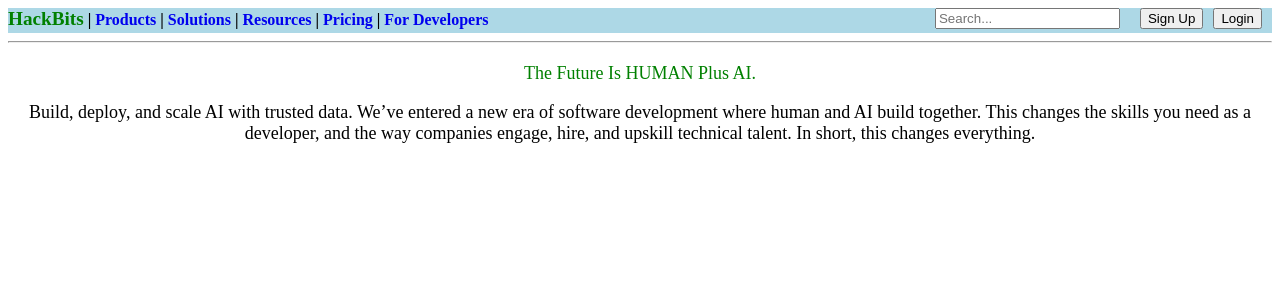
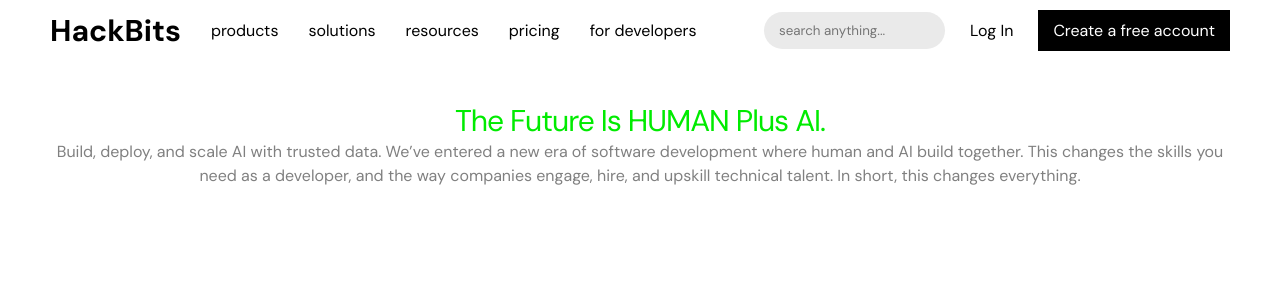
Before and after one commit to Hackbits/Flask_dev, a Flask app: page / in a window 1280 px wide. Shown: the top 300 px of the page. Run offline with Flask 3, Linux system fonts and the light colour scheme.

Commit message:
modify the design and structure and organized the files

```diff
--- /dev/null
+++ b/Project/static/gobal.css
@@ -0,0 +1,107 @@
+@import url("https://fonts.googleapis.com/css2?family=DM+Sans:ital,opsz,wght@0,9..40,100..1000;1,9..40,100..1000&display=swap");
+
+* {
+  margin: 0;
+  padding: 0;
+  box-sizing: border-box;
+  font-family: "DM Sans", sans-serif;
+}
+
+a {
+  text-decoration: none;
+}
+
+nav {
+  padding: 10px 50px;
+  display: flex;
+  display: flex;
+  align-items: center;
+  justify-content: space-between;
+}
+
+.nav__left {
+  display: flex;
+  align-items: center;
+  gap: 20px;
+}
+
+.nav__left .logo {
+  font-size: 30px;
+  font-weight: bold;
+  color: black;
+}
+.nav__links {
+  display: flex;
+  align-items: center;
+  gap: 10px;
+}
+
+.nav__links a {
+  color: black;
+  transition: all 0.3s ease-in-out;
+  padding: 5px 10px;
+  border-radius: 5px;
+}
+
+.nav__links a:hover {
+  background-color: rgb(0, 224, 0);
+  color: white;
+}
+
+.nav__right {
+  display: flex;
+  align-items: center;
+  gap: 10px;
+}
+
+.nav__right input {
+  padding: 10px 15px;
+  background-color: rgb(234, 234, 234);
+  border-radius: 30px;
+  border: none;
+  outline: none;
+}
+.nav__right .login {
+  padding: 10px 15px;
+  color: black;
+  transition: all 0.2s ease-in-out;
+  cursor: pointer;
+}
+
+.nav__right .login:hover {
+  background-color: rgba(0, 255, 0, 0.362);
+  color: rgb(0, 123, 0);
+}
+
+.nav__right .signup {
+  padding: 10px 15px;
+  background-color: black;
+  color: white;
+  cursor: pointer;
+  transition: all 0.2s ease-in-out;
+}
+
+.nav__right .signup:hover {
+  background-color: rgb(67, 67, 67);
+  color: rgb(255, 255, 255);
+}
+
+main {
+  padding: 40px 50px;
+}
+
+#content {
+  text-align: center;
+}
+
+#content h3 {
+  color: rgb(0, 235, 0);
+  font-size: 30px;
+  font-weight: 400;
+  letter-spacing: -1px;
+}
+
+#content p {
+  color: gray;
+  line-height: 1.5;
+}
--- /dev/null
+++ b/Project/templates/base.html
@@ -0,0 +1,29 @@
+<!DOCTYPE html>
+<html lang="en">
+  <head>
+    <meta charset="UTF-8" />
+    <meta name="viewport" content="width=device-width, initial-scale=1.0" />
+    <title>{% block title %}{% endblock %} | HackBits</title>
+    <link rel="stylesheet" href="/static/gobal.css" />
+  </head>
+  <body>
+    <nav>
+      <div class="nav__left">
+        <a href="/" class="logo">HackBits</a>
+        <div class="nav__links">
+          <a href="/products">products</a>
+          <a href="/solutions">solutions</a>
+          <a href="/resources">resources</a>
+          <a href="/pricing">pricing</a>
+          <a href="/for-developers">for developers</a>
+        </div>
+      </div>
+      <div class="nav__right">
+        <input type="text" placeholder="search anything..." />
+        <a href="/login" class="login">Log In</a>
+        <a href="/signup" class="signup">Create a free account</a>
+      </div>
+    </nav>
+    <main>{% block content %} {% endblock %}</main>
+  </body>
+</html>
--- a/Project/templates/index.html
+++ b/Project/templates/index.html
@@ -1,49 +1,12 @@
-<!DOCTYPE html>
-<html lang="en">
-<head>
-    <meta charset="UTF-8">
-    <meta name="viewport" content="width=device-width, initial-scale=1.0">
-    <title>{% block title %}HackBits{% endblock %}</title>
-    <style>
-        #navbar {
-            background-color: lightblue;
-            width: 100%;
-            height: 25px;
-            text-align: start;
-            font-weight: bold;
-        }
-        #search {
-            float: right;
-            margin-right: 20px;
-        }
-        #content {
-            text-align: center;
-            font-size: large;
-            margin: 20px;
-        }
-    </style>
-</head>
-<body>
-    <div id="navbar">
-        <nav>
-            <a href="/" style="font-size: larger; text-decoration: none; color: green;">HackBits</a> |
-            <a href="/products" style="text-decoration: none;">Products</a> |
-            <a href="/solutions" style="text-decoration: none;">Solutions</a> |
-            <a href="/resources" style="text-decoration: none;">Resources</a>  |
-            <a href="/pricing" style="text-decoration: none;">Pricing</a>  |
-            <a href="/for_developers" style="text-decoration: none;">For Developers</a>
-            <input onclick="location.href='/login'" type="button" value="Login" style="float: right; margin-right: 10px;">
-            <input onclick="location.href='/signup'" type="button" value="Sign Up" style="float: right; margin-right: 10px;">
-            <input type="text" name="search" id="search" placeholder="Search...">
-        </nav>
-    </div>
-    <hr>
-
-
-    {% block content %}
-    <div id="content">
-        <p style="color: green; font-size: large;">The Future Is HUMAN Plus AI.</p>
-        <p style="font-size: large;">Build, deploy, and scale AI with trusted data. We’ve entered a new era of software development where human and AI build together. This changes the skills you need as a developer, and the way companies engage, hire, and upskill technical talent. In short, this changes everything.</p>
-    </div>
-    {% endblock %}
-</html>
+{% extends "base.html" %} {% block title %}Login{% endblock %} {% block content
+%}
+<div id="content">
+  <h3>The Future Is HUMAN Plus AI.</h3>
+  <p>
+    Build, deploy, and scale AI with trusted data. We’ve entered a new era of
+    software development where human and AI build together. This changes the
+    skills you need as a developer, and the way companies engage, hire, and
+    upskill technical talent. In short, this changes everything.
+  </p>
+</div>
+{% endblock %}
--- a/Project/templates/login.html
+++ b/Project/templates/login.html
@@ -1,5 +1,5 @@
-{% extends "index.html" %} {% block title %}Login - HackBits{% endblock %} {%
-block content %}
+{% extends "base.html" %} {% block title %}Login{% endblock %} {% block content
+%}
 <h2>Login</h2>
 <form>
   <input type="text" name="Email" id="Email" placeholder="Email" /> <br />
--- a/Project/templates/pricing.html
+++ b/Project/templates/pricing.html
@@ -1,5 +1,5 @@
-{% extends "index.html" %} {% block title %}Pricing - HackBits{% endblock %} {%
-block content %}
+{% extends "base.html" %} {% block title %}Pricing{% endblock %} {% block
+content %}
 <h2>Pricing</h2>
 <p>Details about pricing plans.</p>
 {% endblock %}
--- a/Project/templates/products.html
+++ b/Project/templates/products.html
@@ -1,5 +1,5 @@
-{% extends "index.html" %} {% block title %}Products - HackBits{% endblock %}
-{%block content %}
+{% extends "base.html" %} {% block title %}Products{% endblock %} {%block
+content %}
 <h2>Products</h2>
 <p>Details about our products.</p>
 {% endblock %}
--- a/Project/templates/resources.html
+++ b/Project/templates/resources.html
@@ -1,5 +1,5 @@
-{% extends "index.html" %} {% block title %}Resources - HackBits{% endblock %}
-{% block content %}
+{% extends "base.html" %} {% block title %}Resources{% endblock %} {% block
+content %}
 <h2>Resources</h2>
 <p>This is the resources page of the blog.</p>
 {% endblock %}
--- a/Project/templates/signup.html
+++ b/Project/templates/signup.html
@@ -1,5 +1,5 @@
-{% extends "index.html"%} {% block title %} Sign Up - HackBits{% endblock %} {%
-block content %}
+{% extends "base.html"%} {% block title %} Sign Up{% endblock %} {% block
+content %}
 <h2>Sign Up</h2>
 <form>
   <input type="text" name="Name" id="Name" placeholder="Name" /> <br />
--- a/Project/templates/solutions.html
+++ b/Project/templates/solutions.html
@@ -1,5 +1,5 @@
-{% extends "index.html" %} {% block title %}Solutions - HackBits{% endblock %}
-{% block content %}
+{% extends "base.html" %} {% block title %}Solutions{% endblock %} {% block
+content %}
 <h2>Solutions</h2>
 <p>This is the solutions page of the blog.</p>
 {% endblock %}
```
Also changed, not shown: Project/templates/for-developers.html (renamed from Project/templates/for_developers.html).
